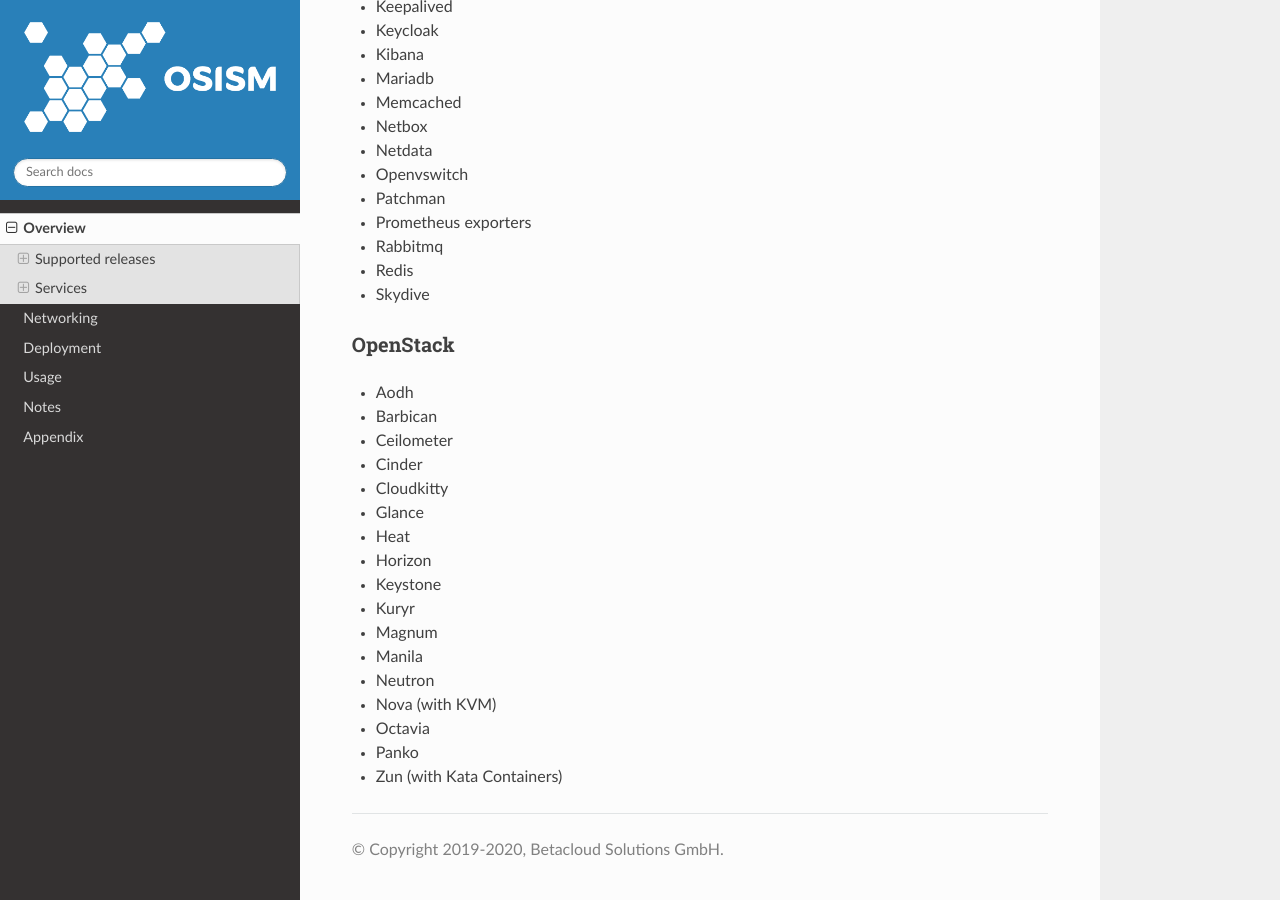
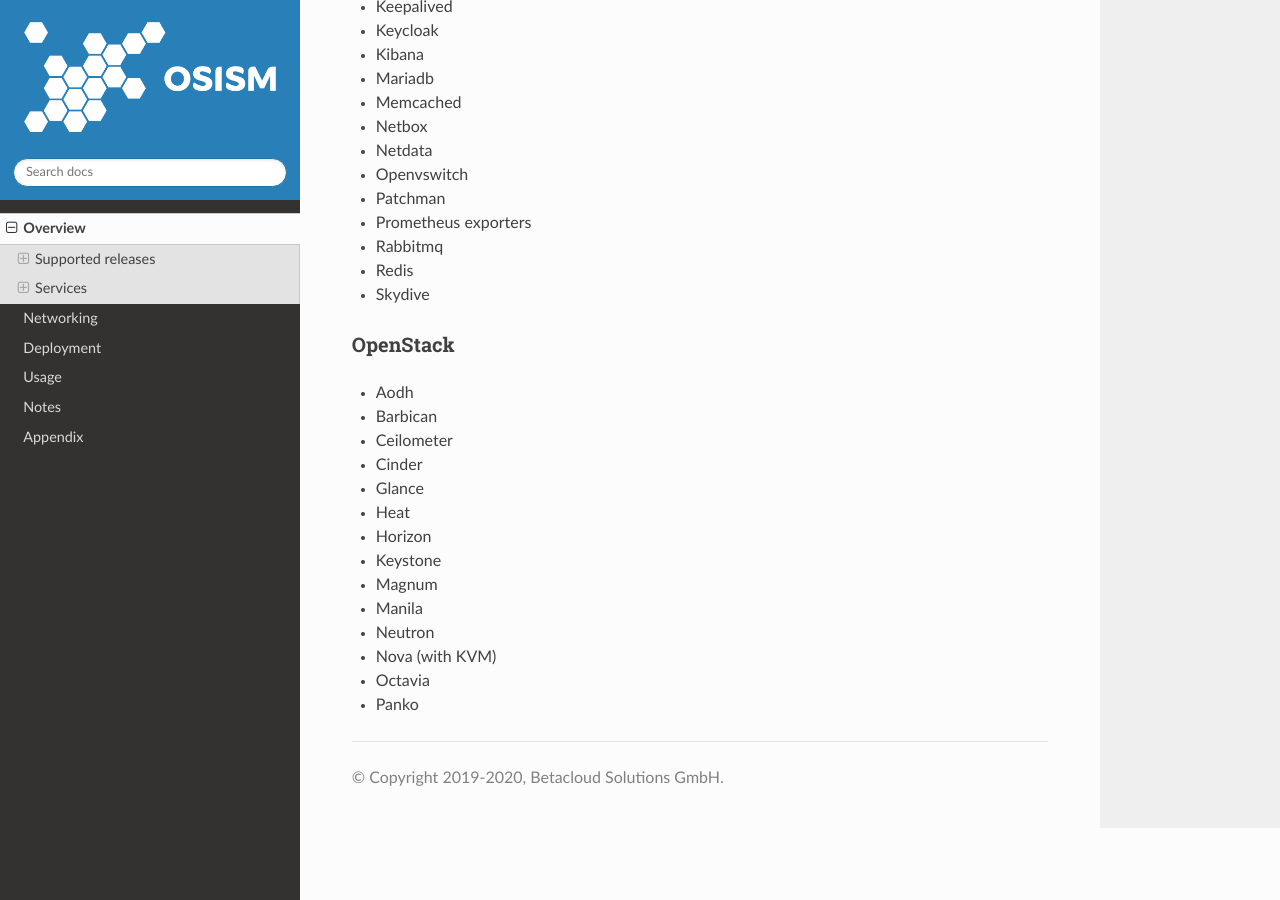
Before and after one commit to osism/testbed, a Sphinx documentation site: the page built from docs/source/overview.rst, in a window 1280 px wide and 900 px high, scrolled down 2319 px. Built offline with Sphinx 7.4.7 and the Read the Docs theme 2.0.0, drawn with Linux system fonts in a browser that asks for light colours.

Commit message:
Cleanup docs + remove some old configuration files (#609)
Signed-off-by: Christian Berendt <berendt@betacloud-solutions.de>

```diff
--- a/docs/source/overview.rst
+++ b/docs/source/overview.rst
@@ -78,16 +78,13 @@
 * Barbican
 * Ceilometer
 * Cinder
-* Cloudkitty
 * Glance
 * Heat
 * Horizon
 * Keystone
-* Kuryr
 * Magnum
 * Manila
 * Neutron
 * Nova (with KVM)
 * Octavia
 * Panko
-* Zun (with Kata Containers)
```
Also changed, not shown: 2 other files.
